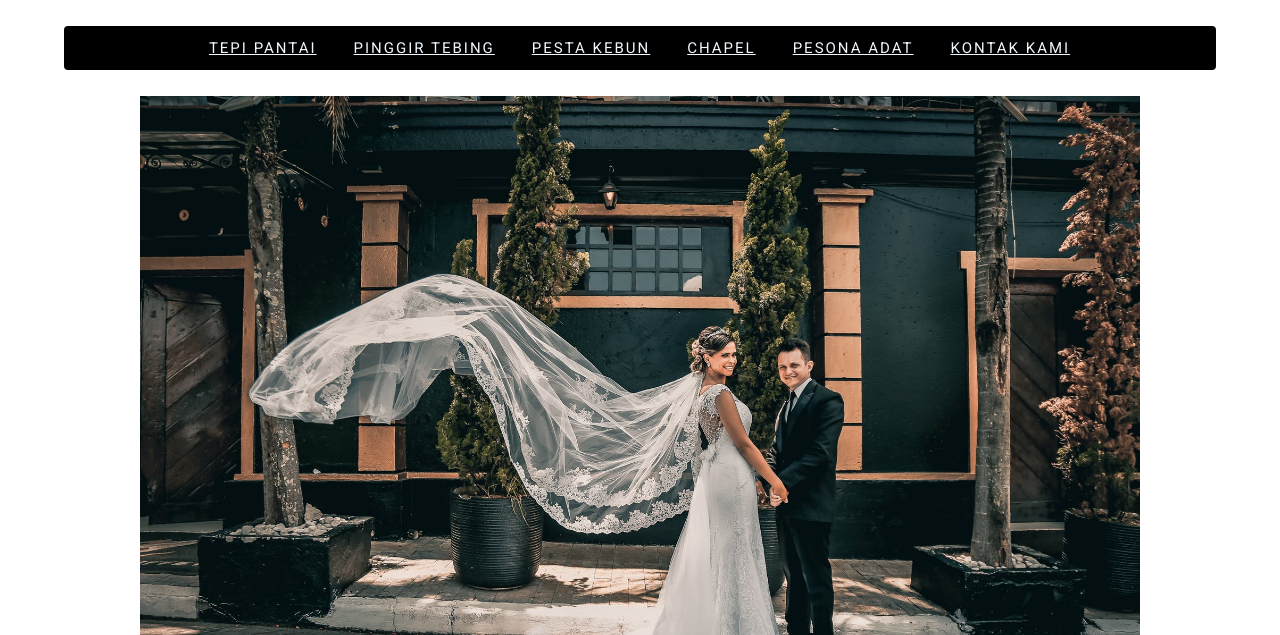
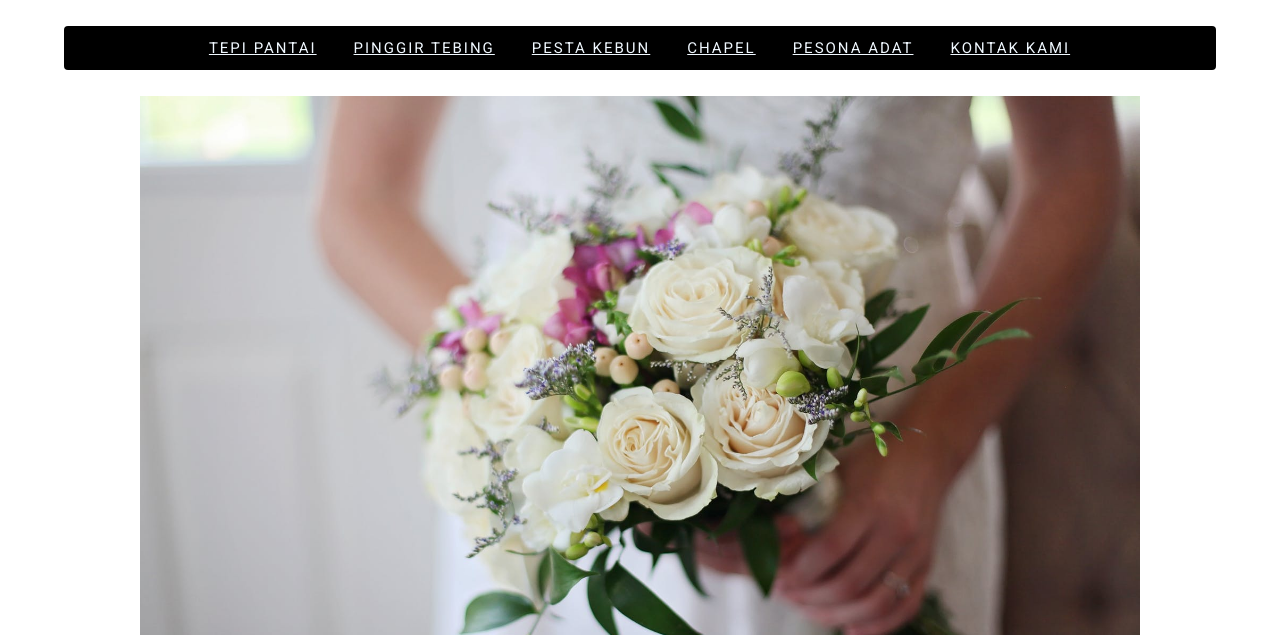
Before and after one commit to saraswatisaraswati/ohsobeautiful, a plain HTML site: page pinggir_tebing.html in a window 1280 px wide. Shown: the part 317-952 px from the top of the page. Drawn offline with Linux system fonts and the light colour scheme.

Commit message:
Add files via upload

```diff
--- a/pinggir_tebing.html
+++ b/pinggir_tebing.html
@@ -57,7 +57,7 @@
     <!--Start Jumbotron-->
     <div class="container map">
         <center>
-            <img src="weddingfotolaut/fotocouple1.jpeg" alt="foto pernikahan" width="1000"
+            <img src="weddingfotolaut/fotobunga2.jpeg" alt="foto pernikahan" width="1000"
         </center>
     </div>
     <!--End Jumbotron-->
```
